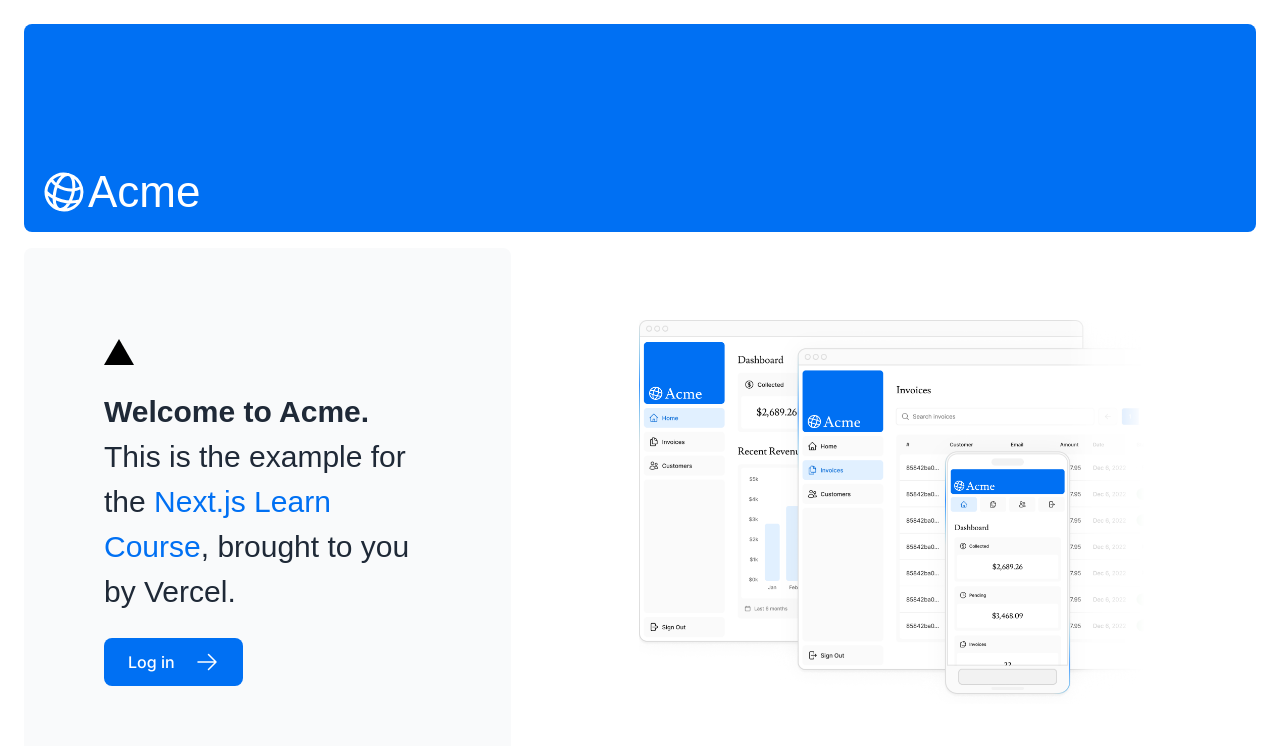
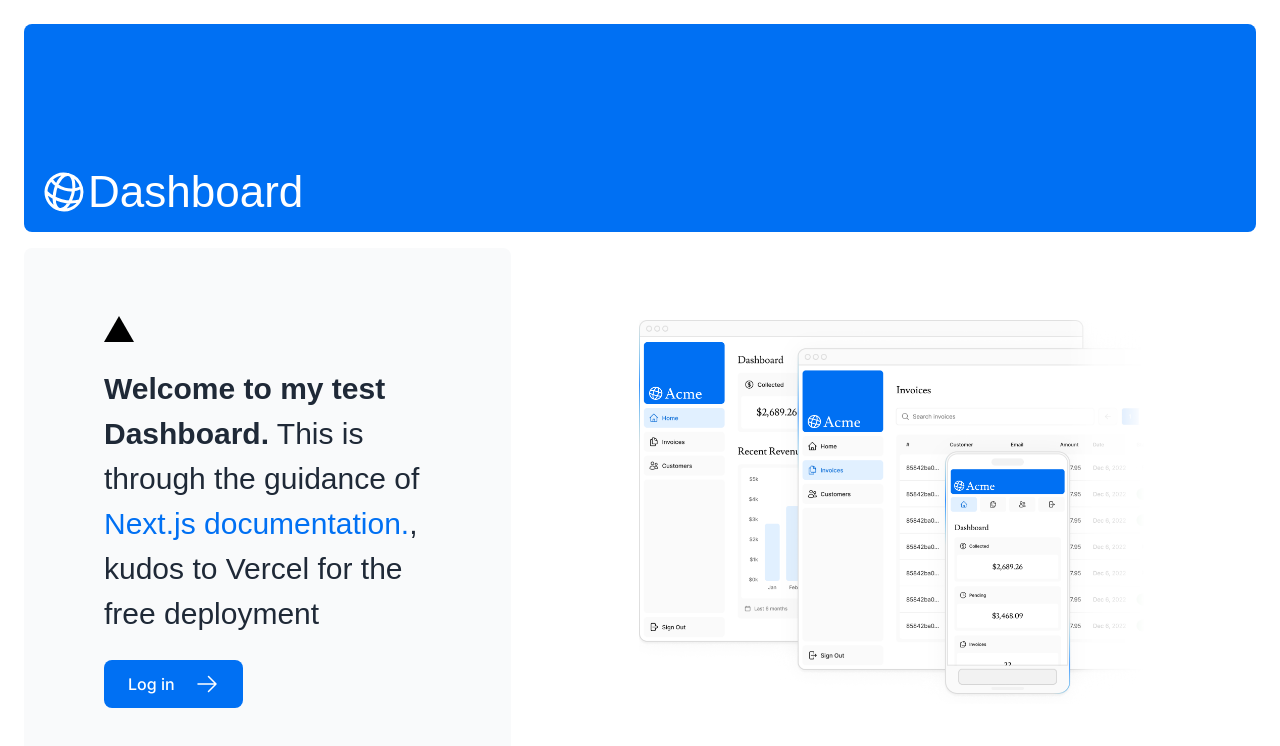
Before and after one commit to Sidney-Dev/nextjs-dashboard, a Next.js app: page / in a window 1280 px wide. Shown: the top 746 px of the page. Built offline with nearby package versions, Linux system fonts and the light colour scheme; a web font is replaced by a local one.

Commit message:
content update

```diff
--- a/app/page.tsx
+++ b/app/page.tsx
@@ -15,11 +15,11 @@ export default function Page() {
           <div className="relative w-0 h-0 border-l-[15px] border-r-[15px] border-b-[26px] border-l-transparent border-r-transparent border-b-black"/>
 
           <p className={`${lusitana.className} text-xl text-gray-800 md:text-3xl md:leading-normal`}>
-            <strong>Welcome to Acme.</strong> This is the example for the{' '}
-            <a href="https://nextjs.org/learn/" className="text-blue-500">
-              Next.js Learn Course
+            <strong>Welcome to my test Dashboard.</strong> This is through the guidance of{' '}
+            <a href="https://nextjs.org/docs" className="text-blue-500">
+              Next.js documentation.
             </a>
-            , brought to you by Vercel.
+            , kudos to Vercel for the free deployment
           </p>
           <Link
             href="/login"
--- a/app/ui/acme-logo.tsx
+++ b/app/ui/acme-logo.tsx
@@ -7,7 +7,7 @@ export default function AcmeLogo() {
       className={`${lusitana.className} flex flex-row items-center leading-none text-white`}
     >
       <GlobeAltIcon className="h-12 w-12 rotate-[15deg]" />
-      <p className="text-[44px]">Acme</p>
+      <p className="text-[44px]">Dashboard</p>
     </div>
   );
 }
```
